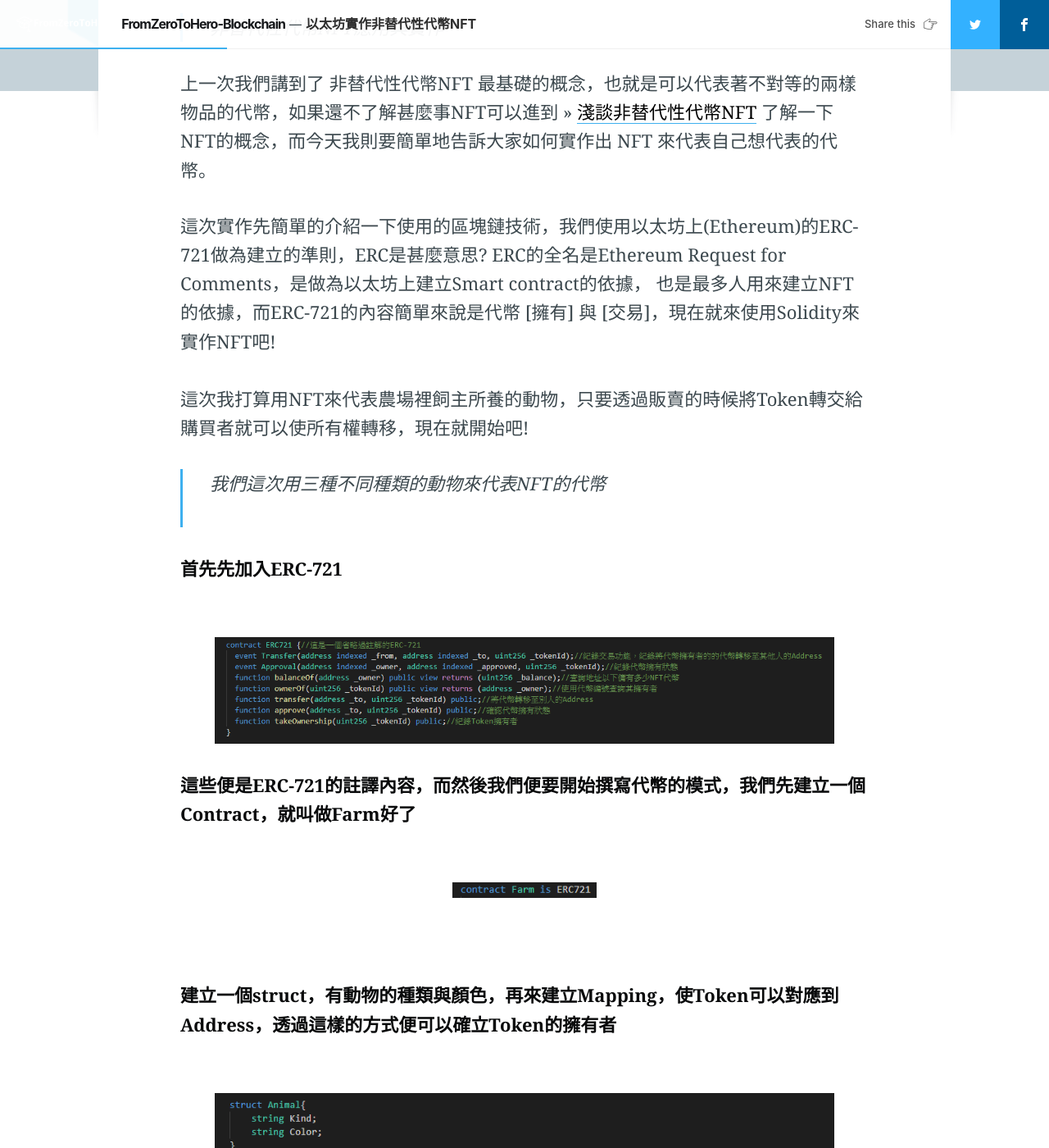
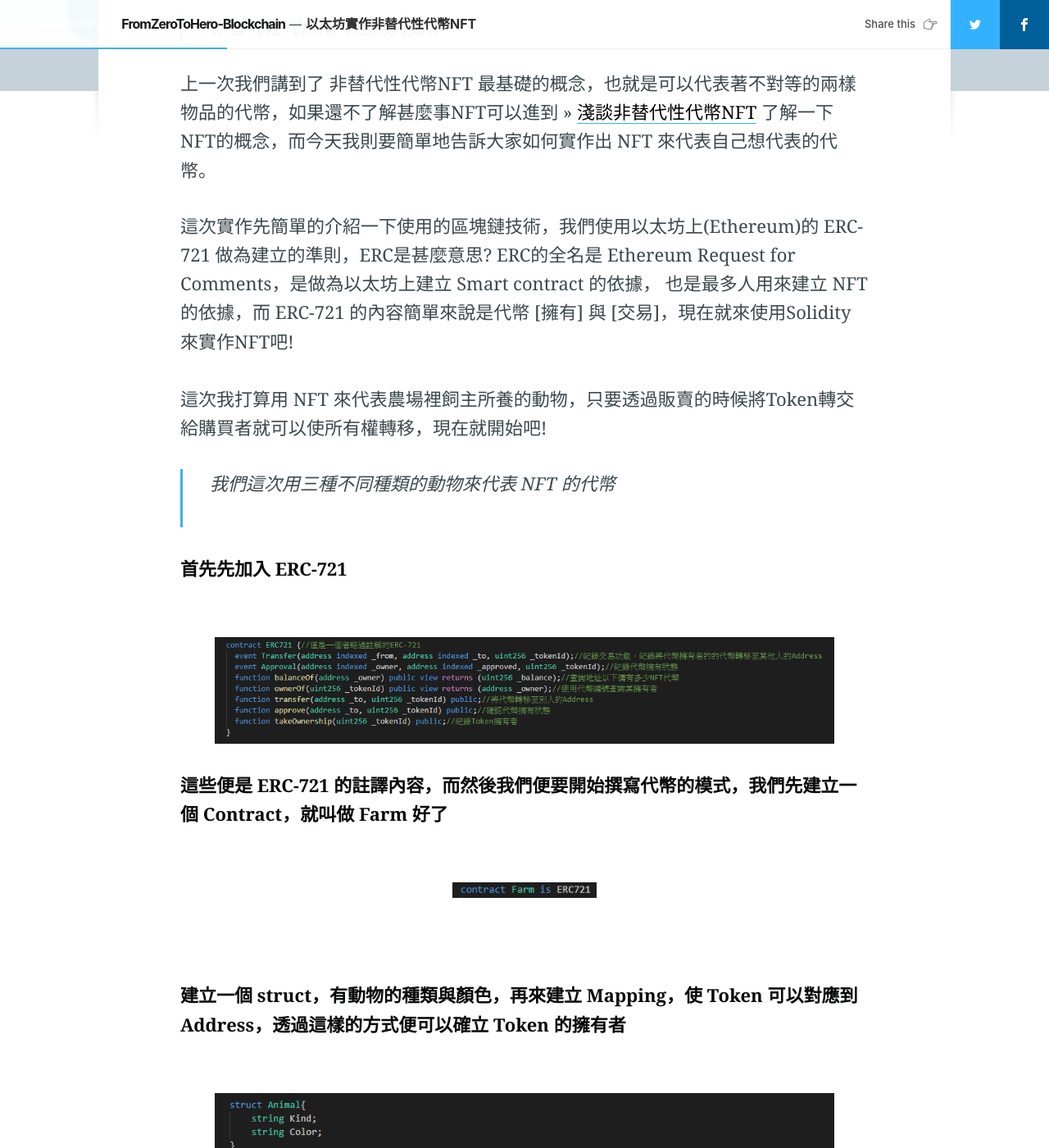
Before and after one commit to FZTH-Blockchain/fzth, a Jekyll site: the page built from _posts/2020-01-08-以太坊實作非替代性代幣NFT.md, in a window 1280 px wide and 1400 px high, scrolled down 951 px. Shown: the whole window at 82% size. Built offline with Jekyll 4.4.1, drawn with Linux system fonts in a browser that asks for light colours; nearby versions of some CDN libraries; comment, search, counter and statistics services are not loaded; some of the changed text lies outside the part shown.

Commit message:
edit space and text

```diff
--- a/_posts/2020-01-08-以太坊實作非替代性代幣NFT.md
+++ b/_posts/2020-01-08-以太坊實作非替代性代幣NFT.md
@@ -16,31 +16,31 @@ author: Aaron #作者
 上一次我們講到了 非替代性代幣NFT 最基礎的概念，也就是可以代表著不對等的兩樣物品的代幣，如果還不了解甚麼事NFT可以進到 >> [淺談非替代性代幣NFT](https://fzth-blockchain.github.io/fzth/%E6%B7%BA%E8%AB%87%E9%9D%9E%E6%9B%BF%E4%BB%A3%E6%80%A7%E4%BB%A3%E5%B9%A3-NFT)
 了解一下NFT的概念，而今天我則要簡單地告訴大家如何實作出 NFT 來代表自己想代表的代幣。
 
-這次實作先簡單的介紹一下使用的區塊鏈技術，我們使用以太坊上(Ethereum)的ERC-721做為建立的準則，ERC是甚麼意思? ERC的全名是Ethereum Request for Comments，是做為以太坊上建立Smart contract的依據，
-也是最多人用來建立NFT的依據，而ERC-721的內容簡單來說是代幣 [擁有] 與 [交易]，現在就來使用Solidity來實作NFT吧!
+這次實作先簡單的介紹一下使用的區塊鏈技術，我們使用以太坊上(Ethereum)的 ERC-721 做為建立的準則，ERC是甚麼意思? ERC的全名是 Ethereum Request for Comments，是做為以太坊上建立 Smart contract 的依據，
+也是最多人用來建立 NFT 的依據，而 ERC-721 的內容簡單來說是代幣 [擁有] 與 [交易]，現在就來使用Solidity來實作NFT吧!
 <br>
 <br>
-這次我打算用NFT來代表農場裡飼主所養的動物，只要透過販賣的時候將Token轉交給購買者就可以使所有權轉移，現在就開始吧!
->我們這次用三種不同種類的動物來代表NFT的代幣
+這次我打算用 NFT 來代表農場裡飼主所養的動物，只要透過販賣的時候將Token轉交給購買者就可以使所有權轉移，現在就開始吧!
+>我們這次用三種不同種類的動物來代表 NFT 的代幣
 <br>
 <br>
 
 
-<strong>首先先加入ERC-721</strong>
+<strong>首先先加入 ERC-721</strong>
 
 <div align="center">
     <img src="https://github.com/FZTH-Blockchain/fzth/blob/master/assets/images/FZTH-NFT/Aaron-Erc721-1.png" style="width:90%">
 </div>
 
 
-<strong>這些便是ERC-721的註譯內容，而然後我們便要開始撰寫代幣的模式，我們先建立一個Contract，就叫做Farm好了</strong>
+<strong>這些便是 ERC-721 的註譯內容，而然後我們便要開始撰寫代幣的模式，我們先建立一個 Contract，就叫做 Farm 好了</strong>
 
 <div align="center">
     <img src="https://github.com/FZTH-Blockchain/fzth/blob/master/assets/images/FZTH-NFT/Aaron-Erc721-2.png" style="width:90%">
 </div>
 <br>
 
-<strong>建立一個struct，有動物的種類與顏色，再來建立Mapping，使Token可以對應到Address，透過這樣的方式便可以確立Token的擁有者</strong>
+<strong>建立一個 struct，有動物的種類與顏色，再來建立 Mapping，使 Token 可以對應到 Address，透過這樣的方式便可以確立 Token 的擁有者</strong>
 
 <div align="center">
     <img src="https://github.com/FZTH-Blockchain/fzth/blob/master/assets/images/FZTH-NFT/Aaron-Erc721-3.png" style="width:90%">
@@ -48,7 +48,7 @@ author: Aaron #作者
 <br>
 
 
-<strong>再來是紀錄的部分，將Token動向記錄到鏈上，這裡使用的是emit</strong>
+<strong>再來是紀錄的部分，將 Token 動向記錄到鏈上，這裡使用的是 emit</strong>
 
 <div align="center">
     <img src="https://github.com/FZTH-Blockchain/fzth/blob/master/assets/images/FZTH-NFT/Aaron-Erc721-4.png" style="width:90%">
```
Also changed, not shown: other parts of _posts/2020-01-08-以太坊實作非替代性代幣NFT.md (+4 -4 lines).
